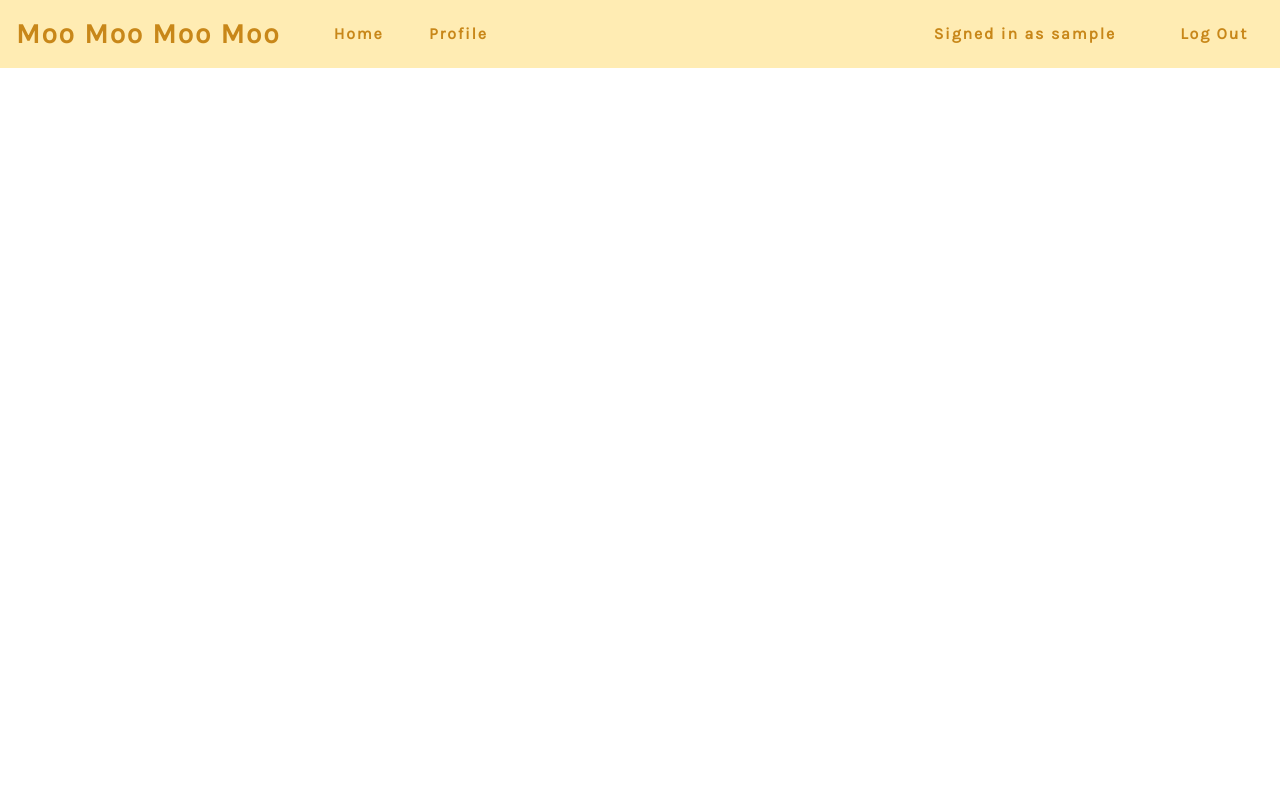
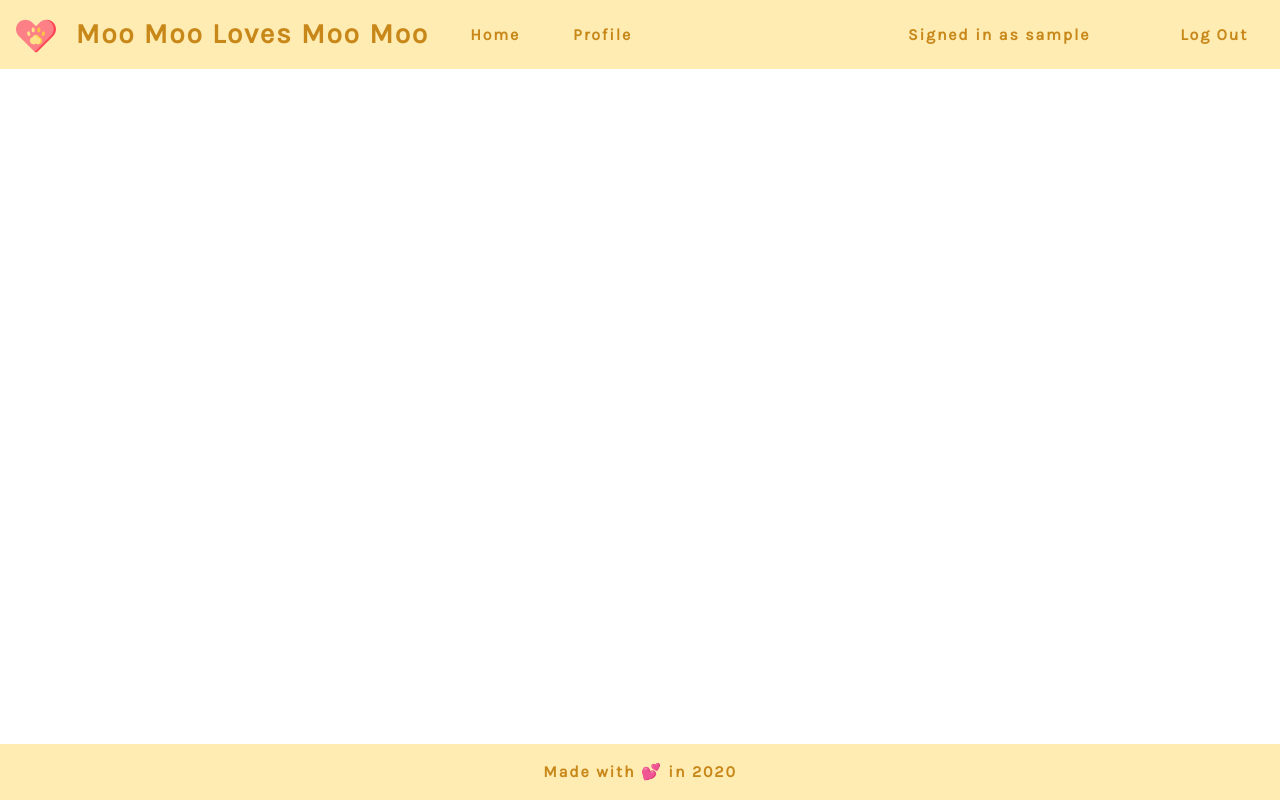
Before and after one commit to shannon-heh/winterbreak, a React (Create React App) app in the folder app/: page /p in a window 1280 px wide. Built offline with nearby package versions, Linux system fonts and the light colour scheme; sample sign-in values are in the browser's storage.

Commit message:
added footer, fixed vertical css positioning

```diff
--- a/app/src/App.css
+++ b/app/src/App.css
@@ -25,9 +25,8 @@ html,
 
 /* NAVBAR */
 img#logo {
-    /* padding-right: 5%;
-    margin-top: -0.5vh;
-    height: 5vmin; */
+    padding-right: 5%;
+    height: 40px;
 }
 
 .color-nav {
@@ -43,7 +42,8 @@ img#logo {
 }
 
 .navbar-text#current-user {
-    padding-right: 5%;
+    padding-left: 45px;
+    padding-right: 45px;
     font-size: 1em;
     letter-spacing: 1.8px;
     font-weight: 700;
@@ -51,7 +51,8 @@ img#logo {
 }
 
 #basic-navbar-nav a {
-    padding-left: 30%;
+    /* padding-left: 30%; */
+    padding-left: 45px;
     font-size: 1em;
     letter-spacing: 1.8px;
     font-weight: 700;
@@ -66,7 +67,7 @@ img#logo {
 
 #basic-navbar-nav > a {
     font-size: 1em;
-    padding-left: 16px;
+    padding-left: 45px;
 }
 
 /* FORM BASICS */
@@ -88,12 +89,12 @@ div.form-group {
 }
 
 /* LOGIN AND SIGNUP PAGES */
-div#signup-form {
-    /* display: flex;
+/* div#signup-form {
+    display: flex;
     margin-top: 7em;
     margin-bottom: 7em;
-    overflow: auto; */
-}
+    overflow: auto;
+} */
 
 #signup-form table {
     margin: auto;
@@ -117,13 +118,13 @@ div#signup-form {
     padding-right: 40%;
 }
 
-div#login-form {
-    /* display: flex;
+/* div#login-form {
+    display: flex;
     margin-top: 11em;
     margin-bottom: 11em;
     overflow: auto;
-    flex-direction: column; */
-}
+    flex-direction: column;
+} */
 
 div#creation-status {
     margin: auto;
@@ -251,10 +252,13 @@ img.profile-pic:hover {
     text-align: center;
     overflow: auto;
 
-    display: flex;
+    /* min-height: 93vh; */
+    padding-top: 45px;
+    padding-bottom: 10px;
+    /* display: flex;
     flex-direction: column;
     justify-content: center;
-    align-items: center;
+    align-items: center; */
 }
 
 #profile-left figure {
@@ -299,9 +303,11 @@ button.btn#delete-profile {
     min-width: 33%;
     padding: 0;
 
-    display: flex;
+    padding-top: 25px;
+    padding-bottom: 110px;
+    /* display: flex;
     flex-direction: column;
-    justify-content: center;
+    justify-content: center; */
 }
 
 #pet-info,
@@ -309,7 +315,11 @@ button.btn#delete-profile {
     font-size: 1em;
     border: none;
     border-radius: 25px;
-    margin: 6%;
+    margin-top: 25px;
+    margin-left: 6%;
+    margin-right: 6%;
+    /* margin: 6%; */
+    display: block;
     background-image: url("images/panel_bg.jpeg");
     background-size: cover;
     border: 3px solid var(--pri-color-dark);
@@ -323,12 +333,14 @@ button.btn#delete-profile {
 }
 
 #pet-info {
-    height: 50%;
+    height: 410px;
+    /* height: 50%; */
     margin-bottom: 0%;
 }
 
 #owner-info {
-    height: 32%;
+    height: 265px;
+    /* height: 32%; */
 }
 
 #pet-info div,
@@ -366,16 +378,20 @@ header.panel-title {
     min-width: 33%;
     padding: 0;
 
-    display: flex;
+    padding-top: 25px;
+    /* display: flex;
     flex-direction: column;
-    justify-content: center;
+    justify-content: center; */
 }
 
 #pet-metrics {
     font-size: 1em;
-    margin: 6% 8%;
+    /* margin: 6% 8%; */
+    margin-right: 8%;
+    margin-top: 25px;
     margin-left: 0%;
-    height: 87%;
+    height: 700px;
+    /* height: 86%; */
     border: none;
     border-radius: 25px;
     border: 3px solid var(--pri-color-dark);
--- a/app/src/Navigation.js
+++ b/app/src/Navigation.js
@@ -28,24 +28,11 @@ export function Navigation() {
     return (
         <>
             {isLoggedIn() ? null : history.push(paths.landing)}
-            {/* <Navbar bg="light" expand="lg">
-                <Navbar.Brand href="#home">React-Bootstrap</Navbar.Brand>
-                <Navbar.Toggle aria-controls="basic-navbar-nav" />
-                <Navbar.Collapse id="basic-navbar-nav">
-                    <Nav className="mr-auto">
-                    <Nav.Link href="#home">Home</Nav.Link>
-                    <Nav.Link href="#link">Link</Nav.Link>
-                    </Nav>
-                </Navbar.Collapse>
-            </Navbar> */}
 
             <Navbar className="color-nav" expand="lg">
                 <Navbar.Brand id="site-name">
-                    {/* <img
-                        id="logo"
-                        src={logo}
-                    /> */}
-                    Moo Moo Moo Moo
+                    <img id="logo" src={logo} />
+                    Moo Moo Loves Moo Moo
                 </Navbar.Brand>
                 <Navbar.Toggle aria-controls="basic-navbar-nav" />
                 <Navbar.Collapse id="basic-navbar-nav">
@@ -59,6 +46,10 @@ export function Navigation() {
                     <Nav.Link onClick={handleLogout}>Log Out</Nav.Link>
                 </Navbar.Collapse>
             </Navbar>
+
+            <Navbar className="color-nav justify-content-center" expand="lg" fixed="bottom">
+                <Navbar.Text id="current-user">Made with 💕 in 2020</Navbar.Text>
+            </Navbar>
         </>
     );
 }
```
Also changed, not shown: app/src/Login.js (+24 -1 lines).
